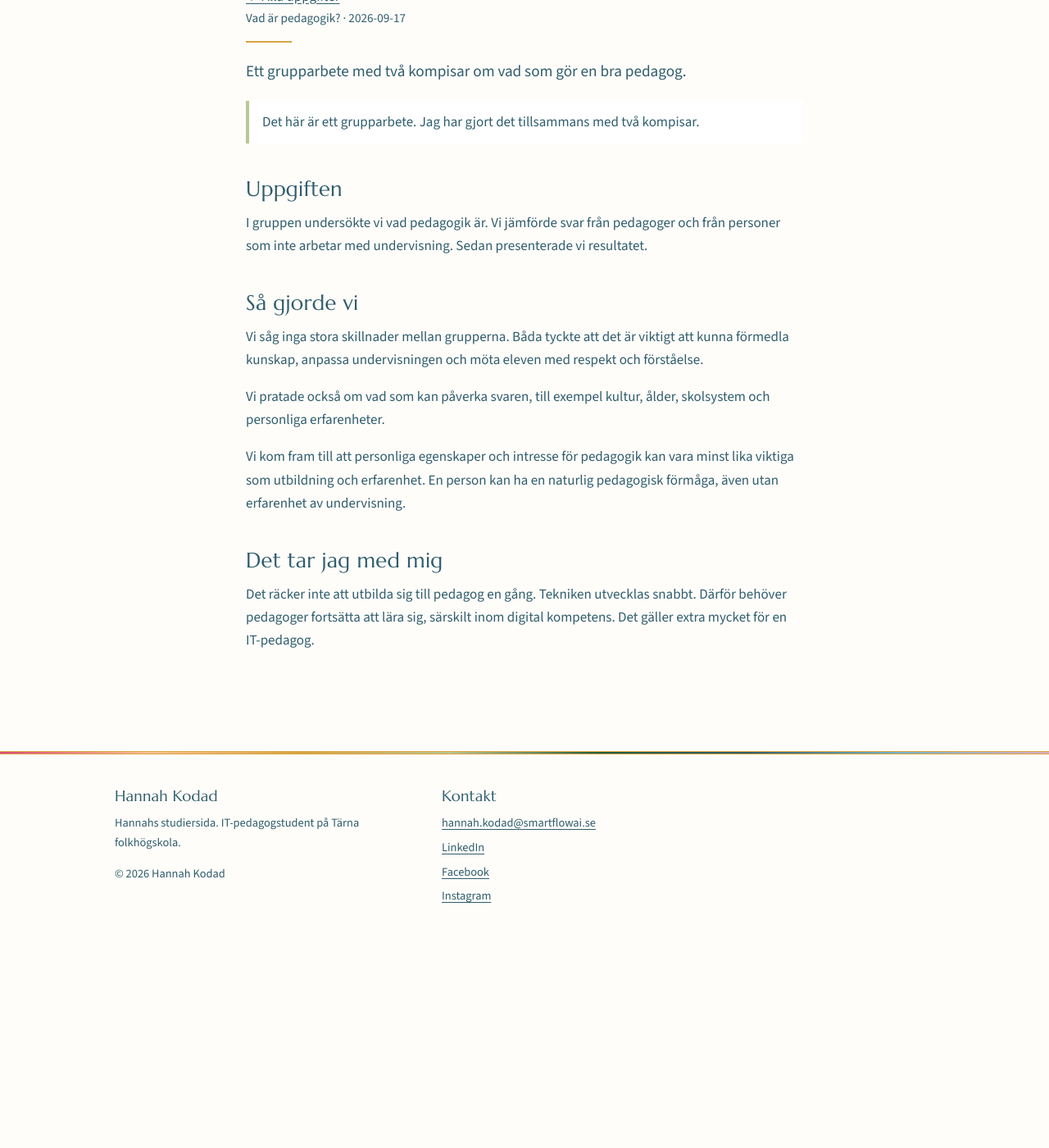
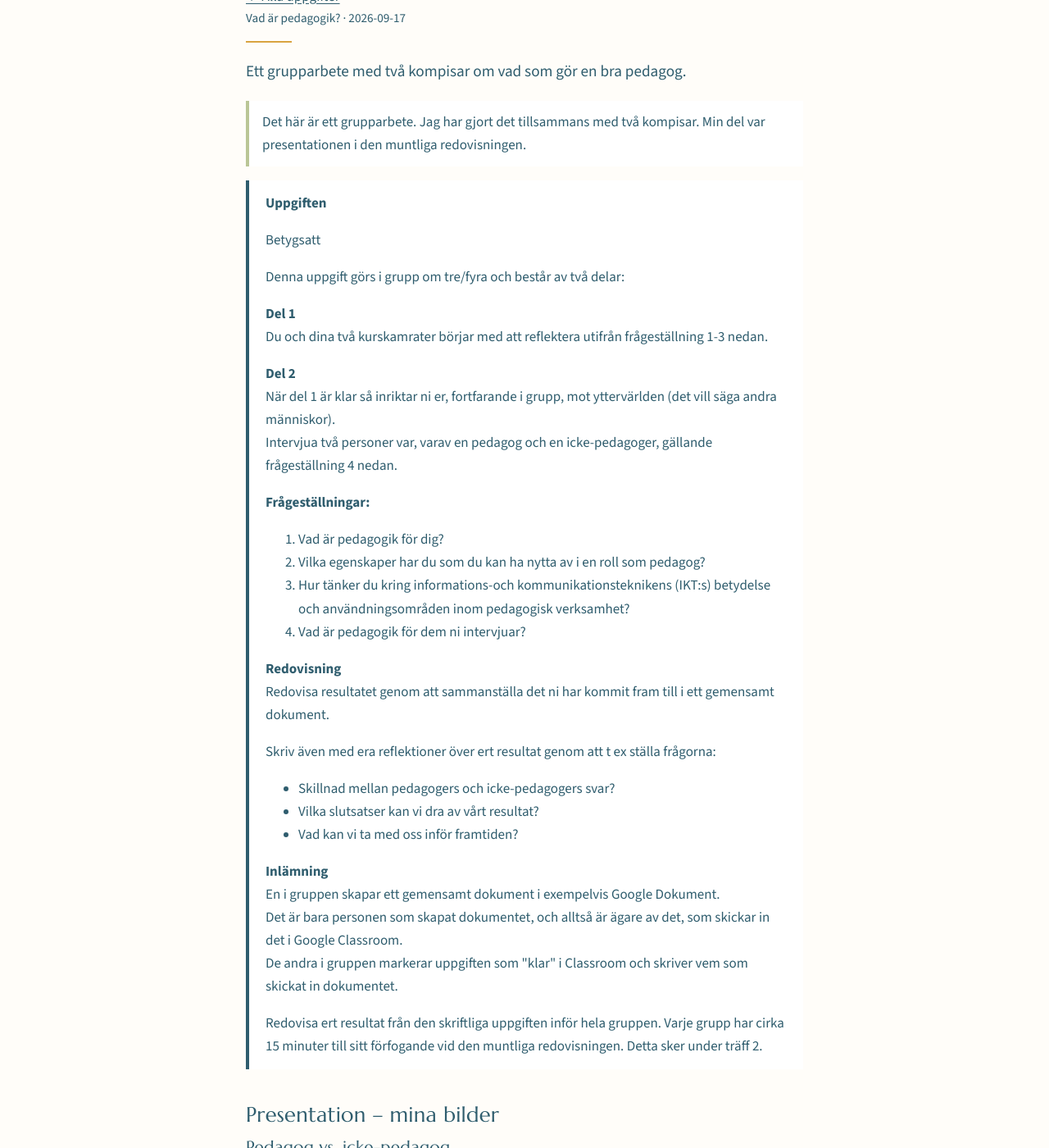
Before and after one commit to HannahKodad/it-pedagogy, a Jekyll site: the page built from _posts/2026-09-17-vad-ar-pedagogik.md, in a window 1280 px wide and 1400 px high, scrolled down 267 px. Shown: the whole window at 82% size. Built offline with Jekyll 4.4.1, drawn with Linux system fonts in a browser that asks for light colours; before the commit the page ends 1410 px from its top, so only the background shows below that; some of the changed text lies outside the part shown.

Commit message:
Use Hannah's own presentation text for Vad är pedagogik
Co-Authored-By: Claude Opus 5.5 <noreply@anthropic.com>
Claude-Session: https://claude.ai/code/session_01US4uC96mcg9pnYNxCsLiKE

```diff
--- a/_posts/2026-09-17-vad-ar-pedagogik.md
+++ b/_posts/2026-09-17-vad-ar-pedagogik.md
@@ -9,20 +9,48 @@ namn: "Vad är pedagogik?"
 ingress: "Ett grupparbete med två kompisar om vad som gör en bra pedagog."
 ---
 
-<p class="grupp">Det här är ett grupparbete. Jag har gjort det tillsammans med två kompisar.</p>
+<p class="grupp">Det här är ett grupparbete. Jag har gjort det tillsammans med två kompisar. Min del var presentationen i den muntliga redovisningen.</p>
 
-## Uppgiften
+<div class="uppgiften">
+<p><strong>Uppgiften</strong></p>
+<p>Betygsatt</p>
+<p>Denna uppgift görs i grupp om tre/fyra och består av två delar:</p>
+<p><strong>Del 1</strong><br>Du och dina två kurskamrater börjar med att reflektera utifrån frågeställning 1-3 nedan.</p>
+<p><strong>Del 2</strong><br>När del 1 är klar så inriktar ni er, fortfarande i grupp, mot yttervärlden (det vill säga andra människor).<br>Intervjua två personer var, varav en pedagog och en icke-pedagoger, gällande frågeställning 4 nedan.</p>
+<p><strong>Frågeställningar:</strong></p>
+<ol>
+<li>Vad är pedagogik för dig?</li>
+<li>Vilka egenskaper har du som du kan ha nytta av i en roll som pedagog?</li>
+<li>Hur tänker du kring informations-och kommunikationsteknikens (IKT:s) betydelse och användningsområden inom pedagogisk verksamhet?</li>
+<li>Vad är pedagogik för dem ni intervjuar?</li>
+</ol>
+<p><strong>Redovisning</strong><br>Redovisa resultatet genom att sammanställa det ni har kommit fram till i ett gemensamt dokument.</p>
+<p>Skriv även med era reflektioner över ert resultat genom att t ex ställa frågorna:</p>
+<ul>
+<li>Skillnad mellan pedagogers och icke-pedagogers svar?</li>
+<li>Vilka slutsatser kan vi dra av vårt resultat?</li>
+<li>Vad kan vi ta med oss inför framtiden?</li>
+</ul>
+<p><strong>Inlämning</strong><br>En i gruppen skapar ett gemensamt dokument i exempelvis Google Dokument.<br>Det är bara personen som skapat dokumentet, och alltså är ägare av det, som skickar in det i Google Classroom.<br>De andra i gruppen markerar uppgiften som "klar" i Classroom och skriver vem som skickat in dokumentet.</p>
+<p>Redovisa ert resultat från den skriftliga uppgiften inför hela gruppen. Varje grupp har cirka 15 minuter till sitt förfogande vid den muntliga redovisningen. Detta sker under träff 2.</p>
+</div>
 
-I gruppen undersökte vi vad pedagogik är. Vi jämförde svar från pedagoger och från personer som inte arbetar med undervisning. Sedan presenterade vi resultatet.
+## Presentation – mina bilder
 
-## Så gjorde vi
+### Pedagog vs. icke-pedagog
 
-Vi såg inga stora skillnader mellan grupperna. Båda tyckte att det är viktigt att kunna förmedla kunskap, anpassa undervisningen och möta eleven med respekt och förståelse.
+Vi såg inga stora skillnader mellan pedagogernas och de andra personernas svar. Båda grupperna tyckte att det är viktigt att kunna förmedla kunskap, anpassa undervisningen och möta eleven med respekt och förståelse.
 
 Vi pratade också om vad som kan påverka svaren, till exempel kultur, ålder, skolsystem och personliga erfarenheter.
 
-Vi kom fram till att personliga egenskaper och intresse för pedagogik kan vara minst lika viktiga som utbildning och erfarenhet. En person kan ha en naturlig pedagogisk förmåga, även utan erfarenhet av undervisning.
+Vi kom fram till att personliga egenskaper och intresse för pedagogik kan vara minst lika viktiga som utbildning och erfarenhet.
 
-## Det tar jag med mig
+En person kan också ha en naturlig pedagogisk förmåga, även om personen inte har arbetat med undervisning tidigare.
 
-Det räcker inte att utbilda sig till pedagog en gång. Tekniken utvecklas snabbt. Därför behöver pedagoger fortsätta att lära sig, särskilt inom digital kompetens. Det gäller extra mycket för en IT-pedagog.
+### Vad vi tar med oss till framtiden
+
+I framtiden kommer det inte att räcka att utbilda sig till pedagog en gång. Tekniken utvecklas snabbt, och därför behöver pedagoger fortsätta att lära sig nya saker, särskilt inom digital kompetens.
+
+Samtidigt behöver pedagogen utveckla sitt arbete genom reflektion, feedback och genom att lära tillsammans med kollegor.
+
+Redan idag har IKT-pedagogen en särskild utmaning. Tekniken utvecklas väldigt snabbt, och det kräver att man hela tiden lär sig och utvecklar sina kunskaper.
```
